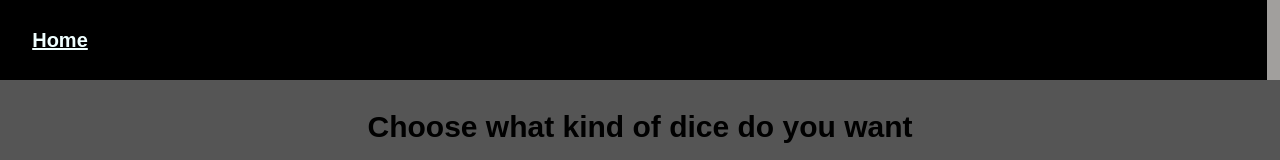
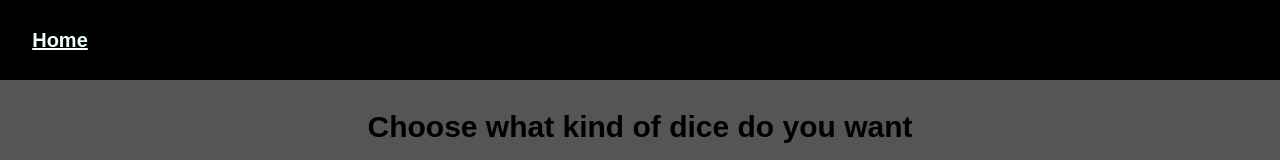
Before and after one commit to Kalixer/Dice-roller, a React app: page / in a window 1280 px wide. Shown: the top 160 px of the page. Built offline with nearby package versions, Linux system fonts and the light colour scheme.

Commit message:
[Fix] Overflow hidden on the Header.jsx

```diff
--- a/styles/Header.scss
+++ b/styles/Header.scss
@@ -1,11 +1,13 @@
 .Nav {
     height: 10vh;
-    width: 99vw;
+    width: 100vw;
     background-color: black;
 
     display: flex;
     justify-content: start;
     align-items: center;
+
+    overflow-x: hidden;
 }
 
 .button-home {
```
